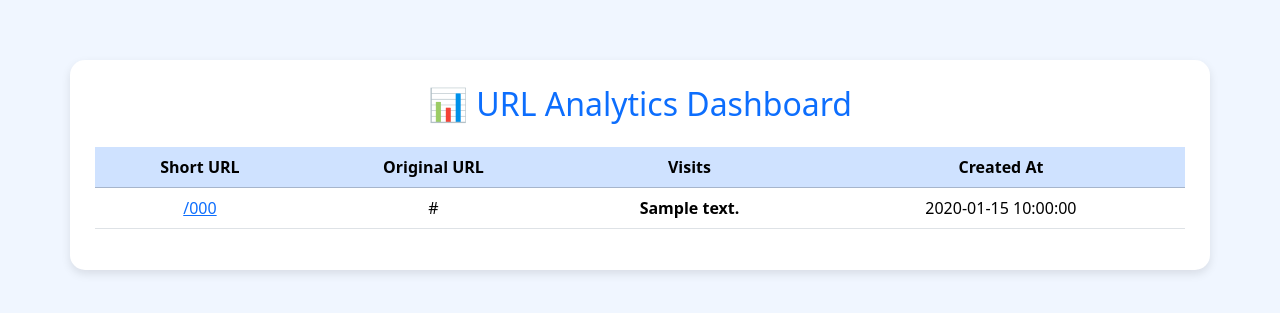
After one commit to HanaaMAldaly/Monitoring-Containerized-URL-Shortener-Webservice, a Flask app: template templates/dashboard.html in a window 1280 px wide. The commit adds this page. Shown: the top 313 px of the page. Run offline with Flask 2, Linux system fonts and the light colour scheme; the template is opened without the code that fills it: most values are stand-ins (such as "Sample title", 1, 10 or a date in 2020); some libraries are stand-ins or nearby versions.

Commit message:
add dashboard

```diff
--- a/app.py
+++ b/app.py
@@ -1,86 +1,152 @@
-from flask import Flask, render_template, request
-import sqlite3
-import string
-import random
+import os
+import psycopg2
+from flask import Flask, render_template, request, redirect, url_for
+from psycopg2.extras import RealDictCursor
 import qrcode
-from io import BytesIO
+import io
 import base64
-import os
 
 app = Flask(__name__)
 
-DB_NAME = "database.db"
+DB_HOST = os.getenv("DB_HOST", "localhost")
+DB_NAME = os.getenv("POSTGRES_DB", "shorty")
+DB_USER = os.getenv("POSTGRES_USER", "user")
+DB_PASS = os.getenv("POSTGRES_PASSWORD", "password")
 
-# -------- Database Setup --------
+def get_db_connection():
+    conn = psycopg2.connect(
+        dbname=os.getenv("POSTGRES_DB", "shorty"),
+        user=os.getenv("POSTGRES_USER", "user"),
+        password=os.getenv("POSTGRES_PASSWORD", "password"),
+        host=os.getenv("DB_HOST", "db"),
+        port="5432"
+    )
+    return conn
+
 def init_db():
-    conn = sqlite3.connect(DB_NAME)
-    cursor = conn.cursor()
-    cursor.execute("""
+    conn = get_db_connection()
+    cur = conn.cursor()
+    cur.execute("""
         CREATE TABLE IF NOT EXISTS urls (
-            id INTEGER PRIMARY KEY AUTOINCREMENT,
-            original TEXT NOT NULL,
-            short TEXT NOT NULL
-        )
+            id SERIAL PRIMARY KEY,
+            original_url TEXT NOT NULL,
+            short_code TEXT UNIQUE NOT NULL,
+            created_at TIMESTAMP DEFAULT CURRENT_TIMESTAMP,
+            visits INTEGER DEFAULT 0
+        );
     """)
     conn.commit()
+    cur.close()
     conn.close()
 
-def generate_short_code():
-    return ''.join(random.choices(string.ascii_letters + string.digits, k=6))
+init_db()
 
-def get_short_url(original_url):
-    conn = sqlite3.connect(DB_NAME)
-    cursor = conn.cursor()
-    cursor.execute("SELECT short FROM urls WHERE original = ?", (original_url,))
-    row = cursor.fetchone()
+@app.route('/', methods=['GET', 'POST'])
+def index():
+    short_url = None
+    qr_code = None
+
+    if request.method == 'POST':
+        original_url = request.form['url']
+        short_code = os.urandom(3).hex()
+
+        conn = get_db_connection()
+        cur = conn.cursor()
+
+        cur.execute("SELECT short_code FROM urls WHERE original_url = %s;", (original_url,))
+        existing = cur.fetchone()
+
+        if existing:
+            short_code = existing[0]
+        else:
+            cur.execute(
+                "INSERT INTO urls (original_url, short_code) VALUES (%s, %s);",
+                (original_url, short_code)
+            )
+            conn.commit()
+
+        cur.close()
+        conn.close()
+
+        short_url = request.host_url + short_code
+
+        img = qrcode.QRCode(
+            version=1,
+            box_size=8,
+            border=2
+        )
+        img.add_data(short_url)
+        img.make(fit=True)
+        qr_img = img.make_image(fill_color="black", back_color="white")
+
+        buffer = io.BytesIO()
+        qr_img.save(buffer, format="PNG")
+        qr_code = base64.b64encode(buffer.getvalue()).decode("utf-8")
+
+    return render_template('index.html', short_url=short_url, qr_code=qr_code)
+
+
+@app.route('/<short_code>')
+def redirect_short_url(short_code):
+    try:
+        conn = get_db_connection()
+        cur = conn.cursor(cursor_factory=RealDictCursor)
+        cur.execute("SELECT * FROM urls WHERE short_code = %s;", (short_code,))
+        url_data = cur.fetchone()
+
+        if url_data is None:
+            cur.close()
+            conn.close()
+            return "URL not found", 404
+
+        cur.execute("UPDATE urls SET visits = visits + 1 WHERE short_code = %s;", (short_code,))
+        conn.commit()
+        cur.close()
+        conn.close()
+
+        return redirect(url_data["original_url"])
+    except Exception as e:
+        return f"Internal Server Error: {e}", 500
+
+
+
+from flask import send_file
+
+@app.route('/download_qr/<short_code>')
+def download_qr(short_code):
+    """Generate and return a QR code PNG for the given short code."""
+    short_url = request.host_url + short_code
+
+    img = qrcode.QRCode(
+        version=1,
+        box_size=8,
+        border=2
+    )
+    img.add_data(short_url)
+    img.make(fit=True)
+    qr_img = img.make_image(fill_color="black", back_color="white")
+
+    buffer = io.BytesIO()
+    qr_img.save(buffer, format="PNG")
+    buffer.seek(0)
+
+    return send_file(
+        buffer,
+        mimetype='image/png',
+        as_attachment=True,
+        download_name=f"{short_code}_qrcode.png"
+    )
+
+
+@app.route('/dashboard')
+def dashboard():
+    conn = get_db_connection()
+    cur = conn.cursor(cursor_factory=RealDictCursor)
+    cur.execute("SELECT original_url, short_code, visits, created_at FROM urls ORDER BY visits DESC;")
+    urls = cur.fetchall()
+    cur.close()
     conn.close()
-    return row[0] if row else None
-
-def save_url(original_url, short_code):
-    conn = sqlite3.connect(DB_NAME)
-    cursor = conn.cursor()
-    cursor.execute("INSERT INTO urls (original, short) VALUES (?, ?)", (original_url, short_code))
-    conn.commit()
-    conn.close()
-
-@app.route("/", methods=["GET", "POST"])
-def home():
-    short_url = None
-    qr_data = None
-
-    if request.method == "POST":
-        url = request.form.get("url").strip()
-        if url:
-            existing = get_short_url(url)
-            if existing:
-                short_code = existing
-            else:
-                short_code = generate_short_code()
-                save_url(url, short_code)
-
-            short_url = request.host_url + short_code
-
-            # Generate QR code
-            qr_img = qrcode.make(short_url)
-            buf = BytesIO()
-            qr_img.save(buf, format="PNG")
-            qr_data = base64.b64encode(buf.getvalue()).decode("utf-8")
-
-    return render_template("index.html", short_url=short_url, qr_data=qr_data)
-
-@app.route("/<short_code>")
-def redirect_to_url(short_code):
-    conn = sqlite3.connect(DB_NAME)
-    cursor = conn.cursor()
-    cursor.execute("SELECT original FROM urls WHERE short = ?", (short_code,))
-    row = cursor.fetchone()
-    conn.close()
-    if row:
-        from flask import redirect
-        return redirect(row[0])
-    return "<h3>URL not found!</h3>"
+    return render_template('dashboard.html', urls=urls)
 
 if __name__ == "__main__":
-    init_db()
-    port = int(os.environ.get("PORT", 5000))
-    app.run(host="0.0.0.0", port=port, debug=True)
+    app.run(host="0.0.0.0", port=5000)
--- /dev/null
+++ b/templates/dashboard.html
@@ -0,0 +1,50 @@
+<!DOCTYPE html>
+<html lang="en">
+<head>
+    <meta charset="UTF-8">
+    <meta name="viewport" content="width=device-width, initial-scale=1.0">
+    <title>Dashboard - URL Shortener</title>
+    <link rel="stylesheet" href="https://cdn.jsdelivr.net/npm/bootstrap@5.3.2/dist/css/bootstrap.min.css">
+    <style>
+        body { background-color: #f0f6ff; }
+        .container {
+            margin-top: 60px;
+            background: white;
+            padding: 25px;
+            border-radius: 15px;
+            box-shadow: 0 4px 10px rgba(0,0,0,0.1);
+        }
+        h2 { color: #0d6efd; }
+        table th {
+            color: #0d6efd;
+        }
+    </style>
+</head>
+<body>
+<div class="container">
+    <h2 class="mb-4 text-center">📊 URL Analytics Dashboard</h2>
+    <table class="table table-hover text-center">
+        <thead class="table-primary">
+            <tr>
+                <th>Short URL</th>
+                <th>Original URL</th>
+                <th>Visits</th>
+                <th>Created At</th>
+            </tr>
+        </thead>
+        <tbody>
+            {% for url in urls %}
+            <tr>
+                <td><a href="/{{ url['short_code'] }}" target="_blank">/{{ url['short_code'] }}</a></td>
+                <td style="max-width:300px; word-wrap:break-word;">{{ url['original_url'] }}</td>
+                <td><strong>{{ url['visits'] }}</strong></td>
+                <td>{{ url['created_at'] }}</td>
+            </tr>
+            {% else %}
+            <tr><td colspan="4">No URLs found yet</td></tr>
+            {% endfor %}
+        </tbody>
+    </table>
+</div>
+</body>
+</html>
```
Also changed, not shown: templates/index.html (+21 -5 lines).
